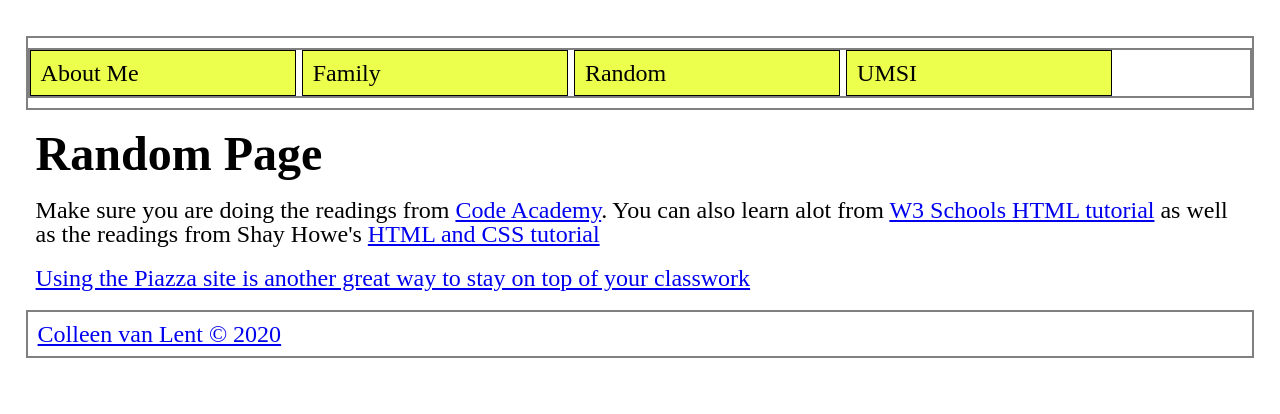
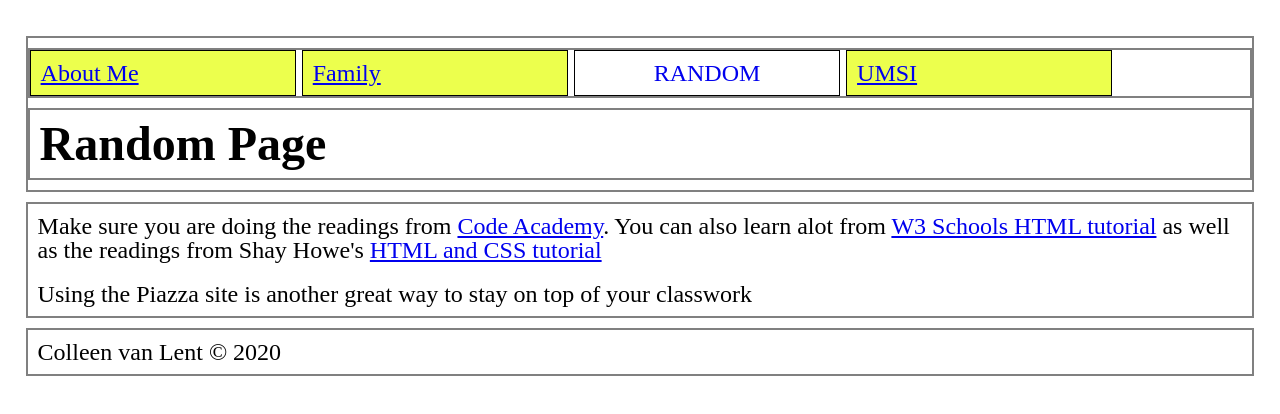
Before and after one commit to collinswu/homework1-2022, a plain HTML site: page random.html in a window 1280 px wide. Drawn offline with Linux system fonts and the light colour scheme.

Commit message:
Add files via upload

```diff
--- a/random.html
+++ b/random.html
@@ -14,23 +14,27 @@
 	<header>
 		<nav>
 			<ul>
-				<li>About Me</li>
-				<li>Family</li>
-				<li>Random</li>
-				<li>UMSI</li>
+				<li><a href = "index.html">About Me</a></li>
+				<li><a href = "personal.html">Family</a></li>
+				<li class="active"><a href = "random.html">Random</a></li>
+				<li><a href = "https://www.si.umich.edu/">UMSI</a></li>
 			</ul>
 		</nav>
+		<h1>Random Page</h1>
 	</header>
 
-	<h2>Random Page</h2>
 
+
+	<main>
 	<p>Make sure you are doing the readings from
 		<a href= "https://www.codecademy.com/">Code Academy</a>.  You can also
-		learn alot from <a href = "www.w3schools.com/html/">W3 Schools HTML
+		learn alot from <a href = "https://www.w3schools.com/html/">W3 Schools HTML
 		tutorial</a> as well as the readings from Shay Howe's
-		<a href = "https://learn.shayhowe.com/html-css/"<a>HTML and CSS tutorial</p>
+		<a href = "https://learn.shayhowe.com/html-css/"> HTML and CSS tutorial</a></p>
 
 	<p>Using the Piazza site is another great way to stay on top of your classwork</p>
+
+	</main>
 
 	<footer>
 		<p>Colleen van Lent &copy; 2020</p>
```
Also changed, not shown: index.html (+1 -1 lines), personal.html (+7 -3 lines).
